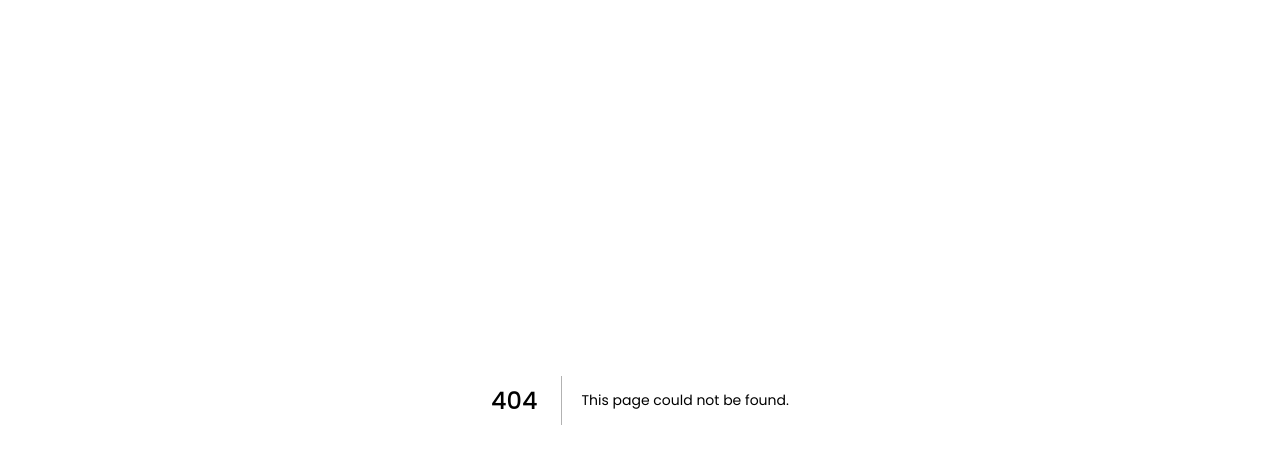
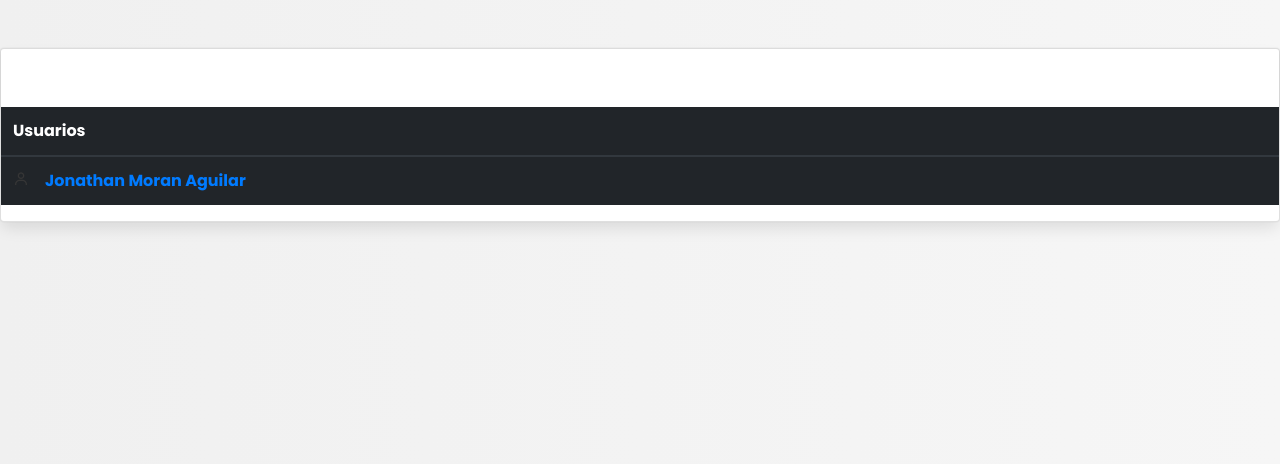
Before and after one commit to ManuelAl3/ProyectoNextJs, a Next.js app: page /admin/administrador in a window 1280 px wide. Before the commit this address had no page. Shown: the top 464 px of the page. Built offline with nearby package versions, Linux system fonts and the light colour scheme.

Commit message:
Creating admin module

```diff
--- a/components/Layout.jsx
+++ b/components/Layout.js
@@ -20,6 +20,7 @@ export default function Layout({ children, title, description, props}) {
             href="https://unpkg.com/boxicons@2.0.7/css/boxicons.min.css"
             rel="stylesheet"
           />
+          <link rel="stylesheet" href="https://maxcdn.bootstrapcdn.com/bootstrap/4.0.0/css/bootstrap.min.css" integrity="sha384-Gn5384xqQ1aoWXA+058RXPxPg6fy4IWvTNh0E263XmFcJlSAwiGgFAW/dAiS6JXm" crossorigin="anonymous" />
 
           <title> {title} </title>
         </Head>
--- a/package.json
+++ b/package.json
@@ -12,6 +12,7 @@
     "@hookform/error-message": "^2.0.0",
     "@material-ui/core": "^4.12.3",
     "@mui/material": "^5.0.4",
+    "bootstrap": "^5.1.3",
     "json-server": "^0.17.0",
     "next": "11.1.2",
     "react": "17.0.2",
@@ -19,6 +20,7 @@
     "react-dom": "17.0.2",
     "react-hook-form": "^7.17.4",
     "react-redux": "^7.2.5",
+    "reactstrap": "^8.10.0",
     "sweetalert2": "^11.1.9"
   },
   "devDependencies": {
--- /dev/null
+++ b/pages/admin/administrador.jsx
@@ -0,0 +1,59 @@
+import Layout from "../../components/Layout";
+import Link from 'next/link';
+import {
+    Card,
+    CardHeader,
+    Media,
+    Table,
+    Row,
+  } from "reactstrap";
+
+export default function Administrador () {
+    return (
+      <>
+        <Layout>
+          {/* Tabla de usuarios */}
+          <Row className="mt-5">
+            <div className="col">
+              <Card className="bg-default shadow">
+                <CardHeader className="bg-transparent border-0">
+                  <h3 className="text-white mb-0">Modulo administrador</h3>
+                </CardHeader>
+                <Table
+                  className="align-items-center table-dark table-flush"
+                  responsive
+                >
+                  <thead className="thead-dark">
+                    <tr>
+                      <th scope="col">Usuarios</th>
+                      <th scope="col" />
+                    </tr>
+                  </thead>
+                  <tbody>
+                    <tr>
+                      <th scope="row">
+                        <Media className="align-items-center">
+                          <a
+                            className="avatar rounded-circle mr-3"
+                          >
+                            <i alt="..." className='bx bx-user'></i>
+                          </a>
+                          <Link href="/admin/viewsUsers">
+                            <a>
+                              <span className="mb-0 text-sm">
+                                  Jonathan Moran Aguilar
+                              </span>
+                            </a>
+                          </Link>
+                        </Media>
+                      </th>
+                    </tr>
+                  </tbody>
+                </Table>
+              </Card>
+            </div>
+          </Row>
+        </Layout>
+      </>
+    );
+}
--- /dev/null
+++ b/pages/admin/viewsUsers.jsx
@@ -0,0 +1,6 @@
+export default function ViewsUsers () {
+    return(
+        <>
+        </>
+    );
+}
```
Also changed, not shown: components/ui/Boton.js (deleted, +0 -21 lines), pages/admin.jsx (+18 -21 lines), pages/auth/login.jsx (+7 -3 lines), pages/auth/signup.jsx (+60 -14 lines), pages/ejemplos.jsx (deleted, +0 -19 lines), pages/quizzes/income-survey.jsx (+10 -7 lines), components/button.module.css (deleted), 2 other files (tests, documents, lock files or other folders).
